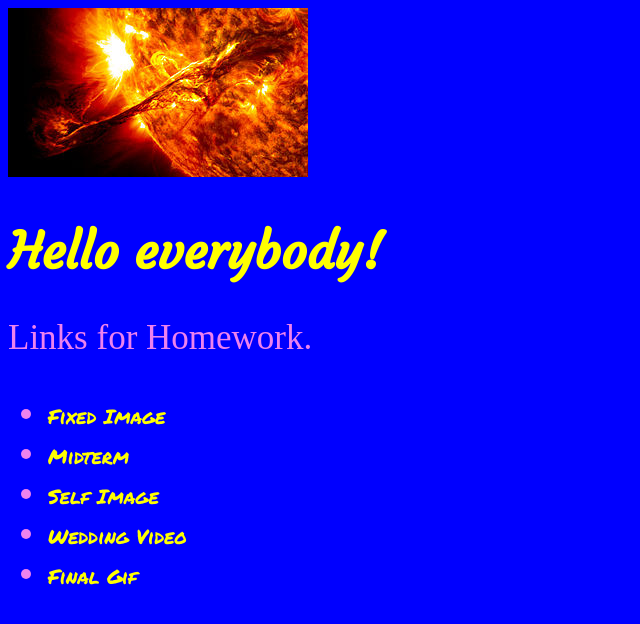
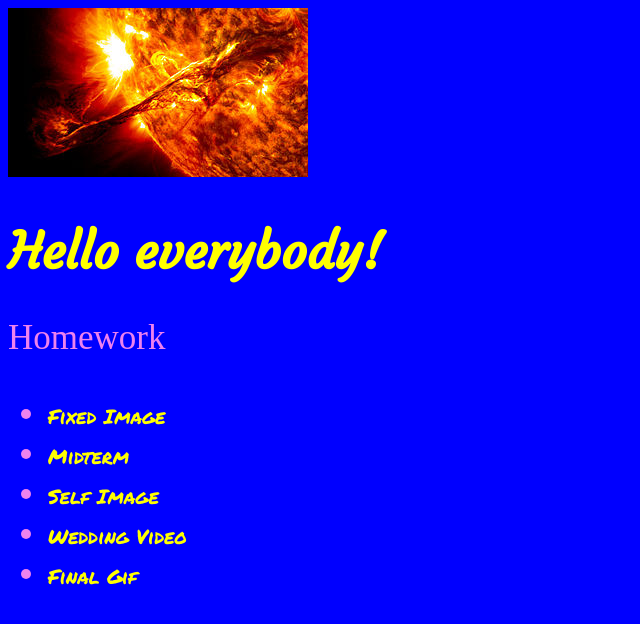
Before and after one commit to sabrinaruedae/sabrinaruedae.github.io, a plain HTML site: page index.html in a window 1280 px wide. Shown: the whole page, without its empty margins (0-640 px from the left). Drawn offline with Linux system fonts and the light colour scheme.

Commit message:
Changed Paragraph title

```diff
--- a/index.html
+++ b/index.html
@@ -33,7 +33,7 @@ a{color: yellow;
 <body>
 <img src="img/sun.jpg">
   <h1> Hello everybody!</h1>
-  <p>Links for Homework.</p>
+  <p>Homework</p>
   <ul>
       <li><a href="page1.html">Fixed Image</a></li>
       <li><a href="midterm.html">Midterm</a></li>
```
